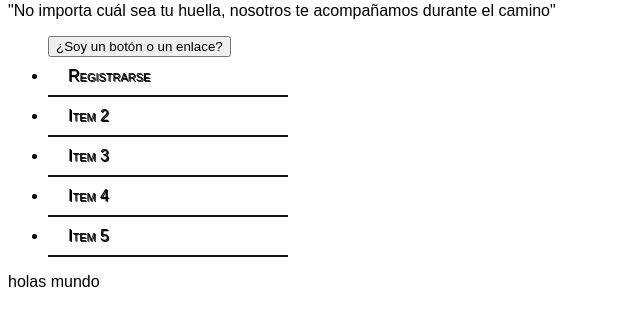
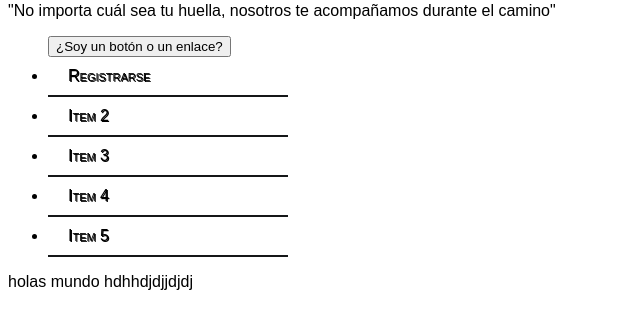
Before and after one commit to DilsaBarrientos/Ciclo3_WebSiteShoes, a plain HTML site: page index.html in a window 1280 px wide. Shown: the part 160-488 px from the top of the page, without its empty margins (0-640 px from the left). Drawn offline with Linux system fonts and the light colour scheme.

Commit message:
creandomirama

```diff
--- a/index.html
+++ b/index.html
@@ -40,6 +40,9 @@
         </nav>
 
                    holas mundo
+                   hdhhdjdjjdjdj
+
+
 
 
 
```
